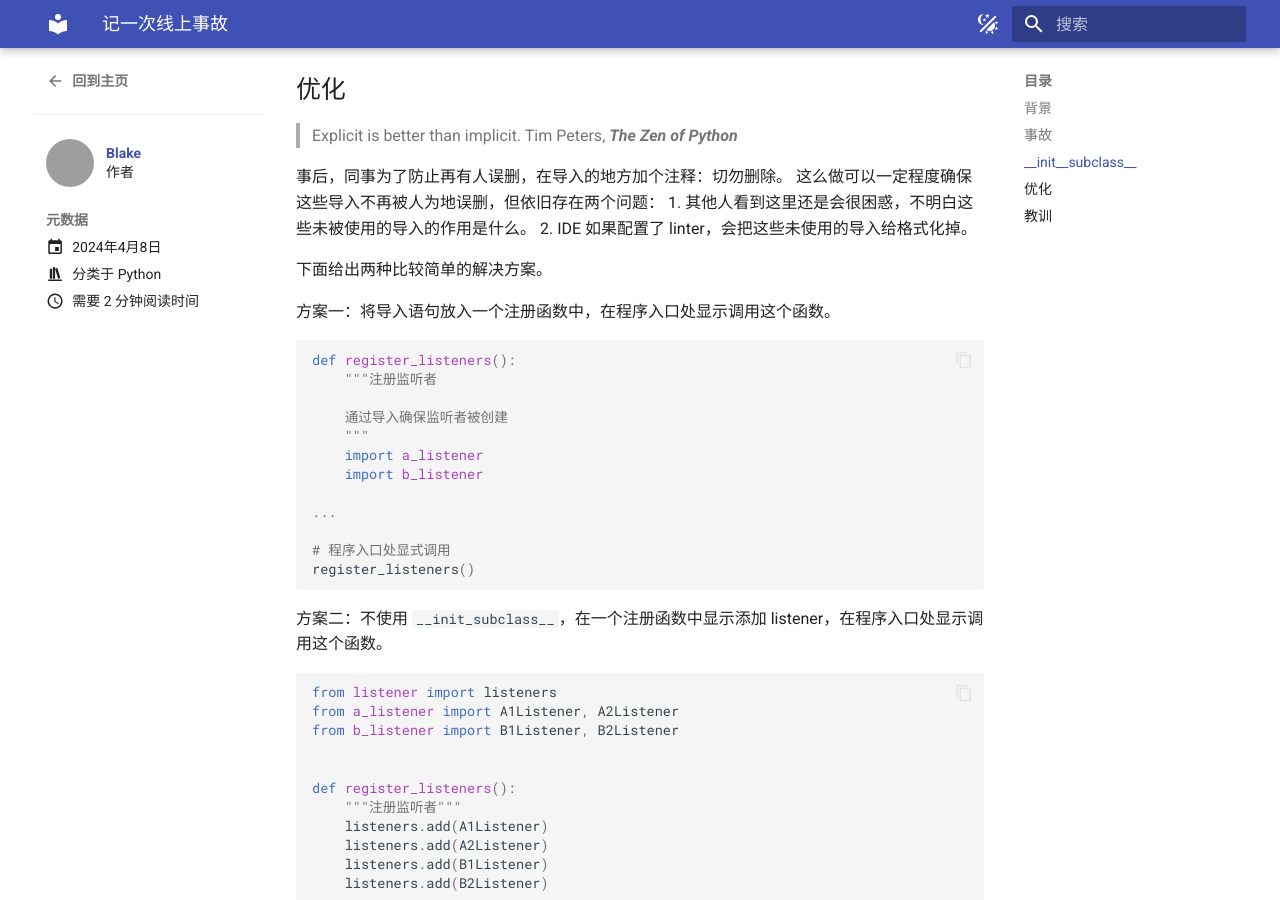
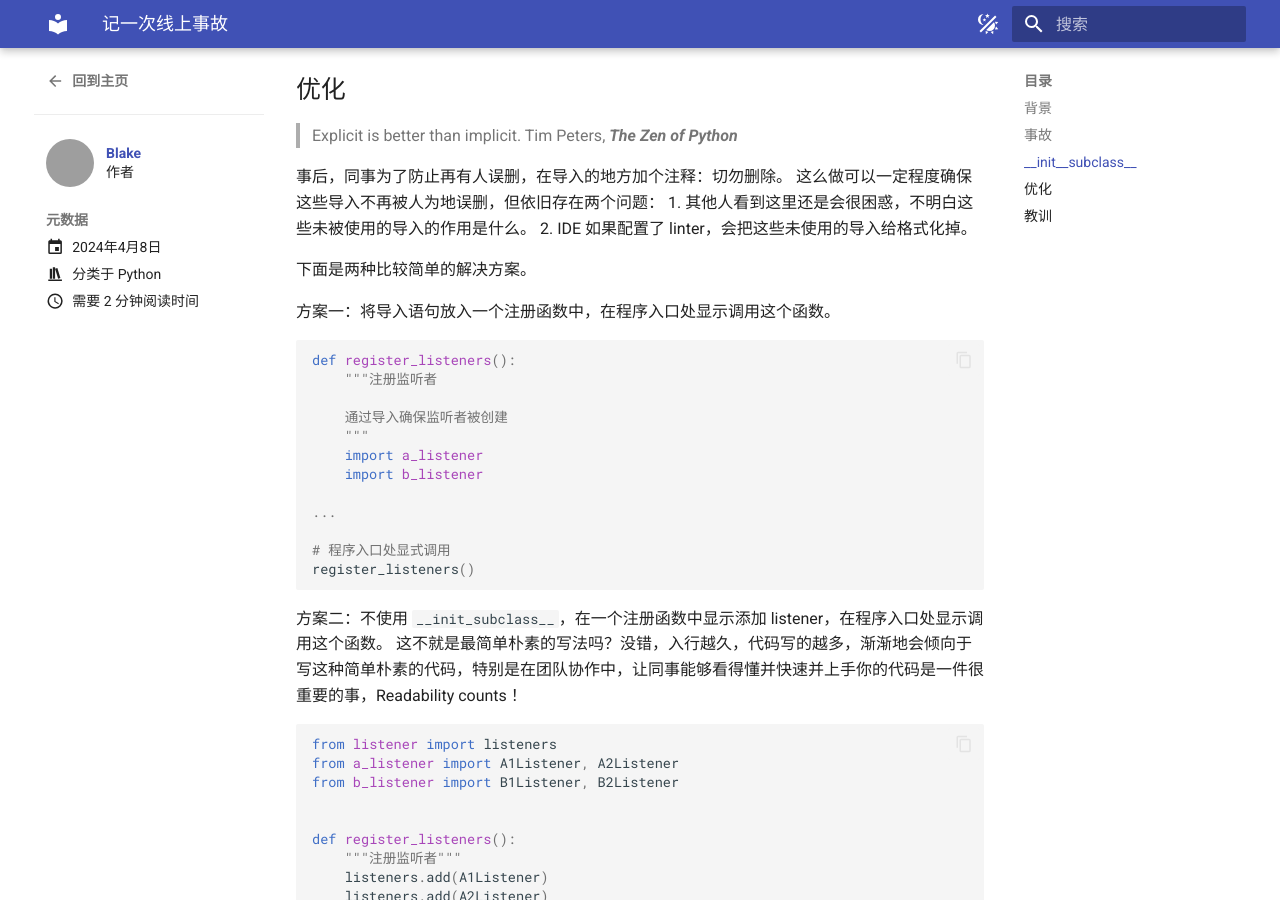
Before and after one commit to zhaoblake/zhaoblake.github.io, an MkDocs documentation site: the page built from docs/posts/记一次线上事故.md, in a window 1280 px wide and 900 px high, scrolled down 3269 px. Built offline with MkDocs 1.6.1 and Material for MkDocs 9.7.7, drawn with Linux system fonts in a browser that asks for light colours; comment, search, counter and statistics services are not loaded; grey boxes are pictures that could not be loaded.

Commit message:
fix: update post

````diff
--- a/docs/posts/记一次线上事故.md
+++ b/docs/posts/记一次线上事故.md
@@ -164,7 +164,7 @@ WTF? 😱
 1. 其他人看到这里还是会很困惑，不明白这些未被使用的导入的作用是什么。
 2. IDE 如果配置了 linter，会把这些未使用的导入给格式化掉。
 
-下面给出两种比较简单的解决方案。
+下面是两种比较简单的解决方案。
 
 方案一：将导入语句放入一个注册函数中，在程序入口处显示调用这个函数。
 ```python
@@ -182,7 +182,7 @@ def register_listeners():
 register_listeners()
 ```
 方案二：不使用 `__init_subclass__`，在一个注册函数中显示添加 listener，在程序入口处显示调用这个函数。
-
+这不就是最简单朴素的写法吗？没错，入行越久，代码写的越多，渐渐地会倾向于写这种简单朴素的代码，特别是在团队协作中，让同事能够看得懂并快速并上手你的代码是一件很重要的事，Readability counts ！
 
 ```python
 from listener import listeners
````
